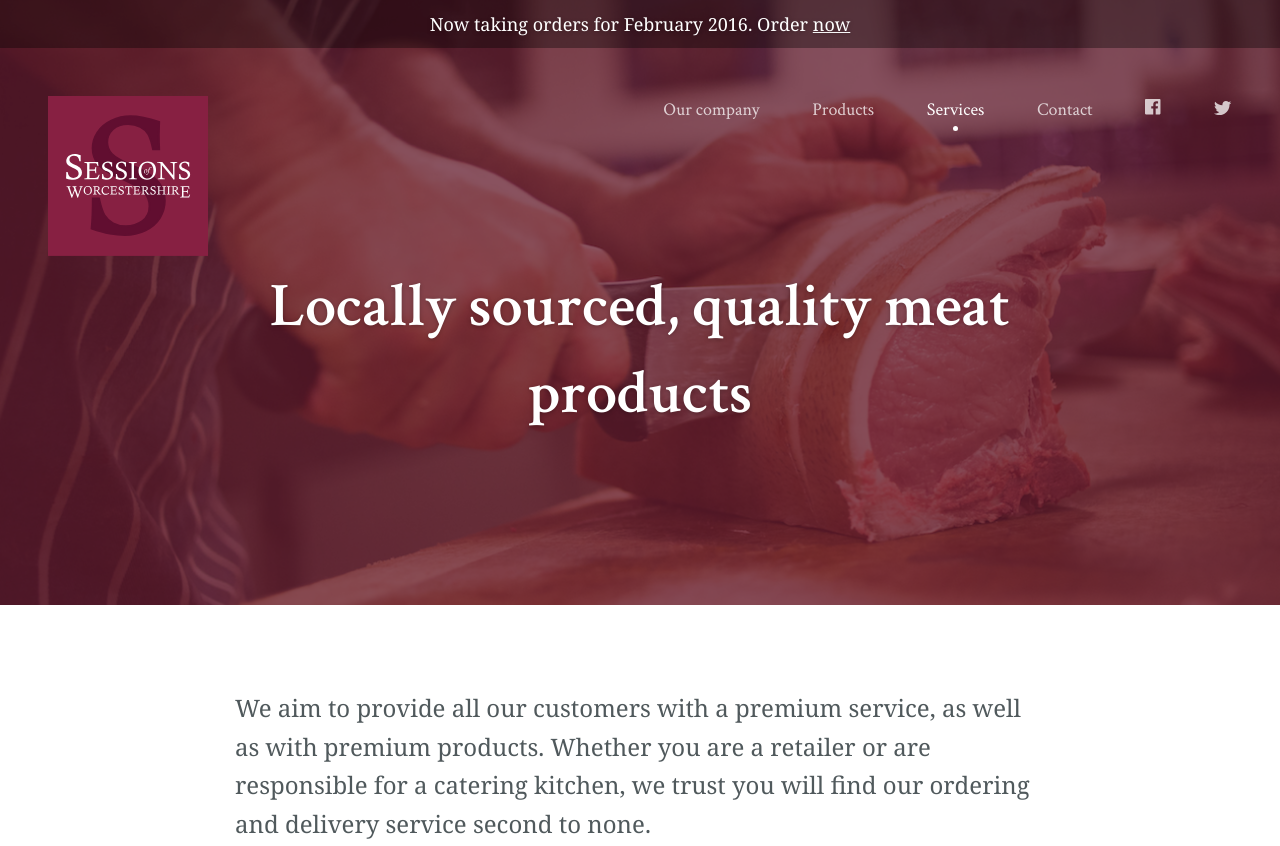
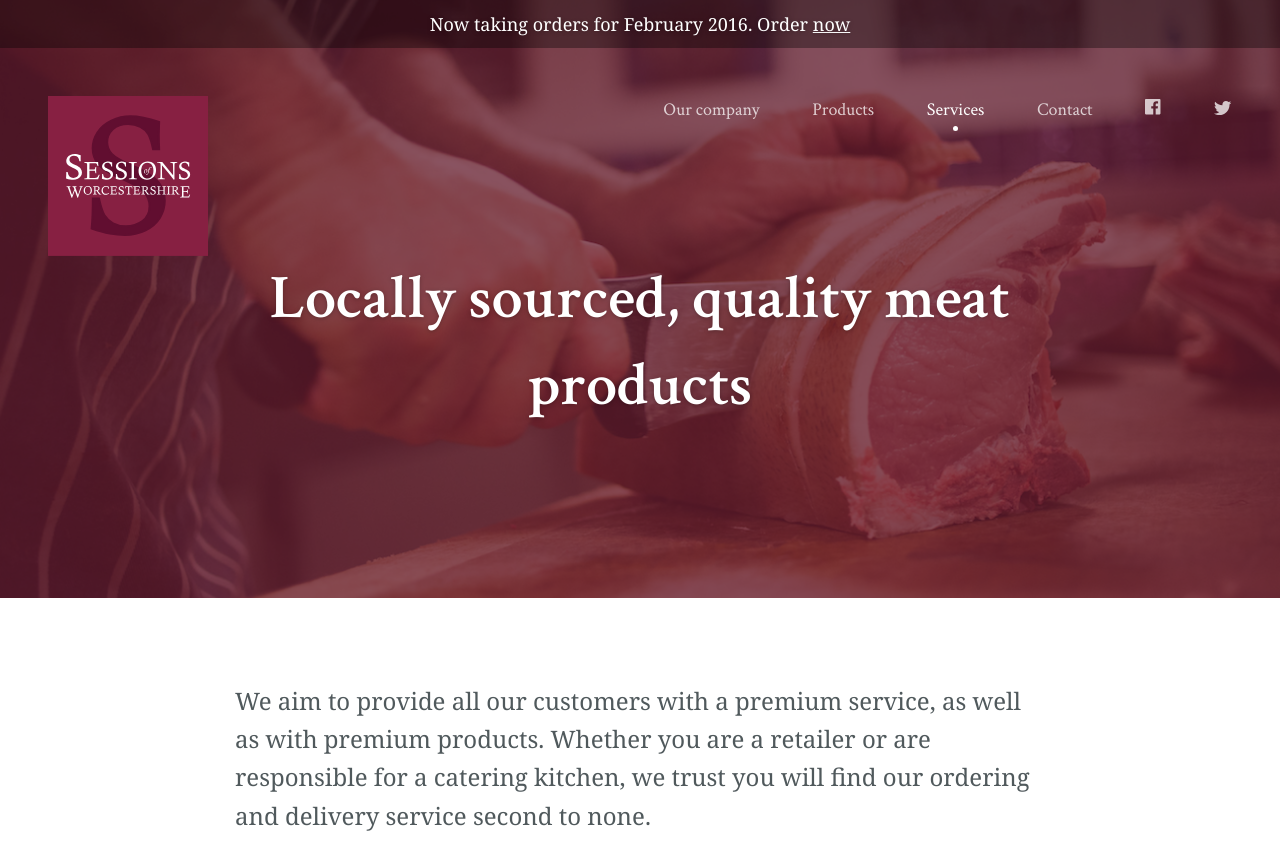
Before and after one commit to jshjohnson/SessionsOfWorcestershire, a website: page index.html in a window 1280 px wide. Shown: the top 846 px of the page. Drawn offline with Linux system fonts and the light colour scheme.

Commit message:
Hero/nav alignment

```diff
--- a/assets/styles/scss/base/partials/_forms.scss
+++ b/assets/styles/scss/base/partials/_forms.scss
@@ -210,6 +210,7 @@ select[multiple], select[size] { height: auto; }
     line-height: $global-line-height-base;
     background-color: $global-input-bg;
     border: 2px solid darken($global-input-bg, 7.5%);
+    border-radius: 0;
     transition: border-color ease-in-out .15s;
     color: $brand-text;
     @include form-control-focus;
--- a/assets/styles/scss/components/partials/_content.scss
+++ b/assets/styles/scss/components/partials/_content.scss
@@ -19,8 +19,9 @@ $content-quote-gutter: 5px;
         border-top: 1px solid $brand-keyline;
         border-bottom: 1px solid $brand-keyline;
         @include respond-max($global-screen-xs) {
-            padding-left: 0;
+            padding-left: $global-guttering;
             padding-right: 0;
+            margin-left: 0;
         }
         p {
             position: relative;
--- a/assets/styles/scss/components/partials/_hero.scss
+++ b/assets/styles/scss/components/partials/_hero.scss
@@ -30,7 +30,7 @@ $hero-alert-offset: $global-guttering*2;
 .hero__inner {
     position: relative;
     z-index: $global-zindex-hero-content;
-    display: inline-block;
+    display: table;
     width: 100%;
 }
 
@@ -47,7 +47,7 @@ $hero-alert-offset: $global-guttering*2;
 .hero__title {
     padding-bottom: $global-guttering*5;
     font-size: $global-font-size-lead;
-    @include respond-max($global-screen-md) {
+    @include respond-max($global-screen-lg) {
         font-size: $global-font-size-lead/1.25;
         padding-top: $global-guttering*4;
         padding-bottom: $global-guttering;
--- a/assets/styles/scss/components/partials/_logo.scss
+++ b/assets/styles/scss/components/partials/_logo.scss
@@ -5,6 +5,7 @@
 -------------------------------------------------------------- */
 
 $logo-dimensions: 160px;
+$logo-dimensions-lg: 140px;
 $logo-dimensions-md: 120px;
 $logo-dimensions-sm: 80px;
 
@@ -16,6 +17,10 @@ $logo-dimensions-sm: 80px;
     transition: all .2s ease-in-out;
     width: $logo-dimensions;
     height: $logo-dimensions;
+    @include respond-max($global-screen-lg) {
+        width: $logo-dimensions-lg;
+        height: $logo-dimensions-lg;
+    }
     @include respond-max($global-screen-md) {
         width: $logo-dimensions-md;
         height: $logo-dimensions-md;
--- a/assets/styles/scss/components/partials/_nav.scss
+++ b/assets/styles/scss/components/partials/_nav.scss
@@ -12,21 +12,29 @@
 }
 
 .nav--primary {
-    overflow: hidden;
-    @include respond-min($global-screen-sm) { float: right; }
+    @include respond-min($global-screen-md) {
+        float: right;
+        overflow: hidden;
+    }
+    @include respond-min(700px) { text-align: right; }
+    @include respond-min($global-screen-xs) {
+        display: table-cell;
+        vertical-align: middle;
+    }
     .nav__list { @include respond-max($global-screen-sm) { margin: 0; } }
     .nav__item {
         font-family: $global-headings-font-family;
         margin-right: $global-guttering*2;
         @include respond-max($global-screen-md) {
-            margin-left: $global-guttering;
+            margin-left: $global-guttering*2;
             margin-right: 0;
             font-size: $global-font-size-sm;
         }
         @include respond-max($global-screen-sm) {
-            margin-left: $global-guttering/2;
+            margin-left: $global-guttering;
             padding: .5rem;
         }
+        @include respond-max($global-screen-xs) { margin-left: $global-guttering/2; }
     }
     .nav__link {
         position: relative;
--- a/index.html
+++ b/index.html
@@ -103,25 +103,6 @@
             </div>
         </div>
     </footer>
-    <script>
-        // Check if a new cache is available on page load.
-        window.addEventListener('load', function(e) {
-
-          window.applicationCache.addEventListener('updateready', function(e) {
-            if (window.applicationCache.status == window.applicationCache.UPDATEREADY) {
-              // Browser downloaded a new app cache.
-              // Swap it in and reload the page to get the new hotness.
-              window.applicationCache.swapCache();
-              if (confirm('A new version of this site is available. Load it?')) {
-                window.location.reload();
-              }
-            } else {
-              // Manifest didn't changed. Nothing new to server.
-            }
-          }, false);
-
-        }, false);
-    </script>
     <!-- <script async src="assets/scripts/compiled/libs/modernizr-custom.js"></script> -->
 </body>
 </html>
```
Also changed, not shown: assets/styles/css/ie.css, assets/styles/css/ie.min.css, assets/styles/css/main.css, assets/styles/css/main.min.css.
